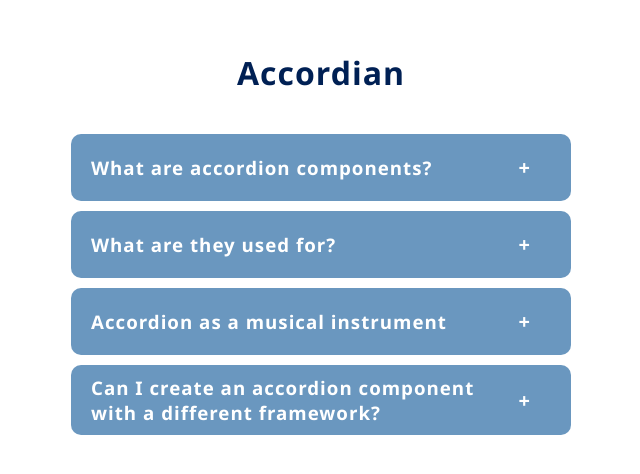
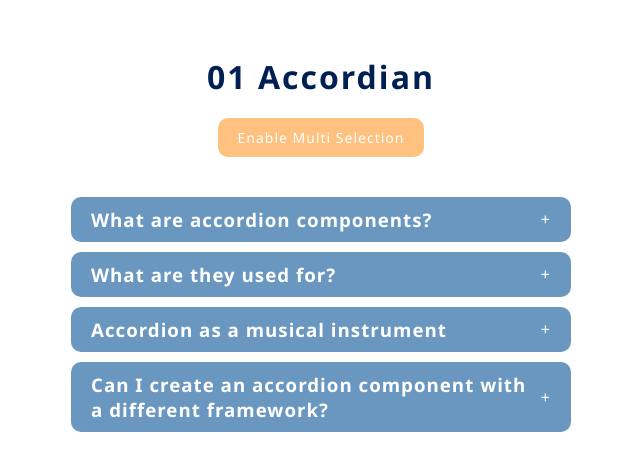
Before and after one commit to huachen8858/react-practise, a Next.js app: page /accordian in a window 1280 px wide. Shown: the part 152-626 px from the top of the page, without its empty margins (319-959 px from the left). Built offline with nearby package versions, Linux system fonts and the light colour scheme.

Commit message:
multiple section toggle

```diff
--- a/pages/accordian/index.js
+++ b/pages/accordian/index.js
@@ -4,26 +4,69 @@ import accordianData from "@/data/accordian-data";
 
 export default function Accordian() {
   const [selected, setSelected] = useState(null);
+  const [enableMultiSelection, setEnableMultiSelection] = useState(false);
+  const [multiple, setMultiple] = useState([]);
 
   const handleSingleSelection = (currentId) => {
     // console.log(currentId);
     setSelected(currentId === selected ? null : currentId);
   };
+
+  const handleMultiSelection = (currentId) => {
+    let copyMutiple = [...multiple];
+    // 找出點擊的item index
+    const findIndextOfCurrentId = copyMutiple.indexOf(currentId);
+    // 如果沒找到就添加陣列的展開複製的 copyMutiple
+    if (findIndextOfCurrentId === -1) copyMutiple.push(currentId);
+    // 如果有就移除
+    else copyMutiple.splice(findIndextOfCurrentId, 1);
+
+    setMultiple(copyMutiple);
+  };
+
+  // console.log(selected, multiple);
+
   return (
     <div className={styles["wrapper"]}>
-    <h1 className={styles['page-title']}>Accordian</h1>
-      <div className={styles['accordian']}>
+      <h1 className={styles["page-title"]}>01 Accordian</h1>
+      <button
+        onClick={() => {
+          setEnableMultiSelection(!enableMultiSelection);
+        }}
+      >
+        Enable Multi Selection
+      </button>
+      <div className={styles["accordian"]}>
         {accordianData && accordianData.length > 0 ? (
           accordianData.map((dataItem) => (
             <div className={styles["acc-item"]} key={dataItem.id}>
               <div
                 className={styles["acc-title"]}
-                onClick={() => handleSingleSelection(dataItem.id)}
+                onClick={
+                  enableMultiSelection
+                    ? () => {
+                        handleMultiSelection(dataItem.id);
+                      }
+                    : () => handleSingleSelection(dataItem.id)
+                }
               >
                 <h3>{dataItem.question}</h3>
                 <span>+</span>
               </div>
-              {selected === dataItem.id ? <div className={styles['acc-content']}>{dataItem.answer}</div> : null}
+              {enableMultiSelection
+                ? multiple.indexOf(dataItem.id) !== -1 && (
+                    <div className={styles["acc-content"]}>
+                      {dataItem.answer}
+                    </div>
+                  )
+                : selected === dataItem.id && (
+                    <div className={styles["acc-content"]}>
+                      {dataItem.answer}
+                    </div>
+                  )}
+              {/* {selected === dataItem.id || multiple.indexOf(dataItem.id) !== -1 ? (
+                <div className={styles["acc-content"]}>{dataItem.answer}</div>
+              ) : null} */}
             </div>
           ))
         ) : (
--- a/styles/accordian.module.css
+++ b/styles/accordian.module.css
@@ -5,20 +5,24 @@
   justify-content: center;
   align-items: center;
   flex-direction: column;
+  gap: 20px;
   letter-spacing: 1px;
 }
-.wrapper span {
+.wrapper button {
     padding: 10px 20px;
-    background: #6a97bf;
+    background: #ffc180;
     color: #fff;
-    font-weight: bold;
-    font-size: 20px;
+    font-size: 14px;
     cursor: pointer;
+    margin-bottom: 20px;
+    border: none;
+    border-radius: 10px;
+    letter-spacing: 1px;
 }
 
 .page-title {
   color: #002054;
-  margin-bottom: 40px;
+  letter-spacing: 2px;
 }
 
 .accordian {
```
